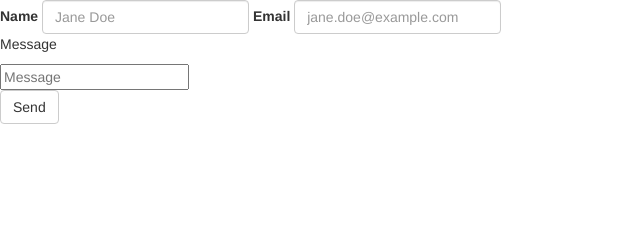
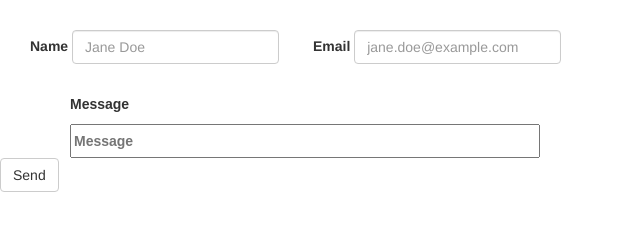
Before and after one commit to mahmoud29-24/First_page, a plain HTML site: page site/index.html in a window 1280 px wide. Shown: the whole page, without its empty margins (0-640 px from the left). Drawn offline with Linux system fonts and the light colour scheme.

Commit message:
first page

```diff
--- a/site/index.html
+++ b/site/index.html
@@ -4,7 +4,7 @@
 	<meta charset="utf-8">
 	<title></title>
 	<link rel="stylesheet" type="text/css" href="css/bootstrap.min.css">
-	<link rel="stylesheet" type="text/css" href="css/dvdmd.css">
+	<link rel="stylesheet" type="text/css" href="css/style2.css">
 </head>
 <body>
 
```
